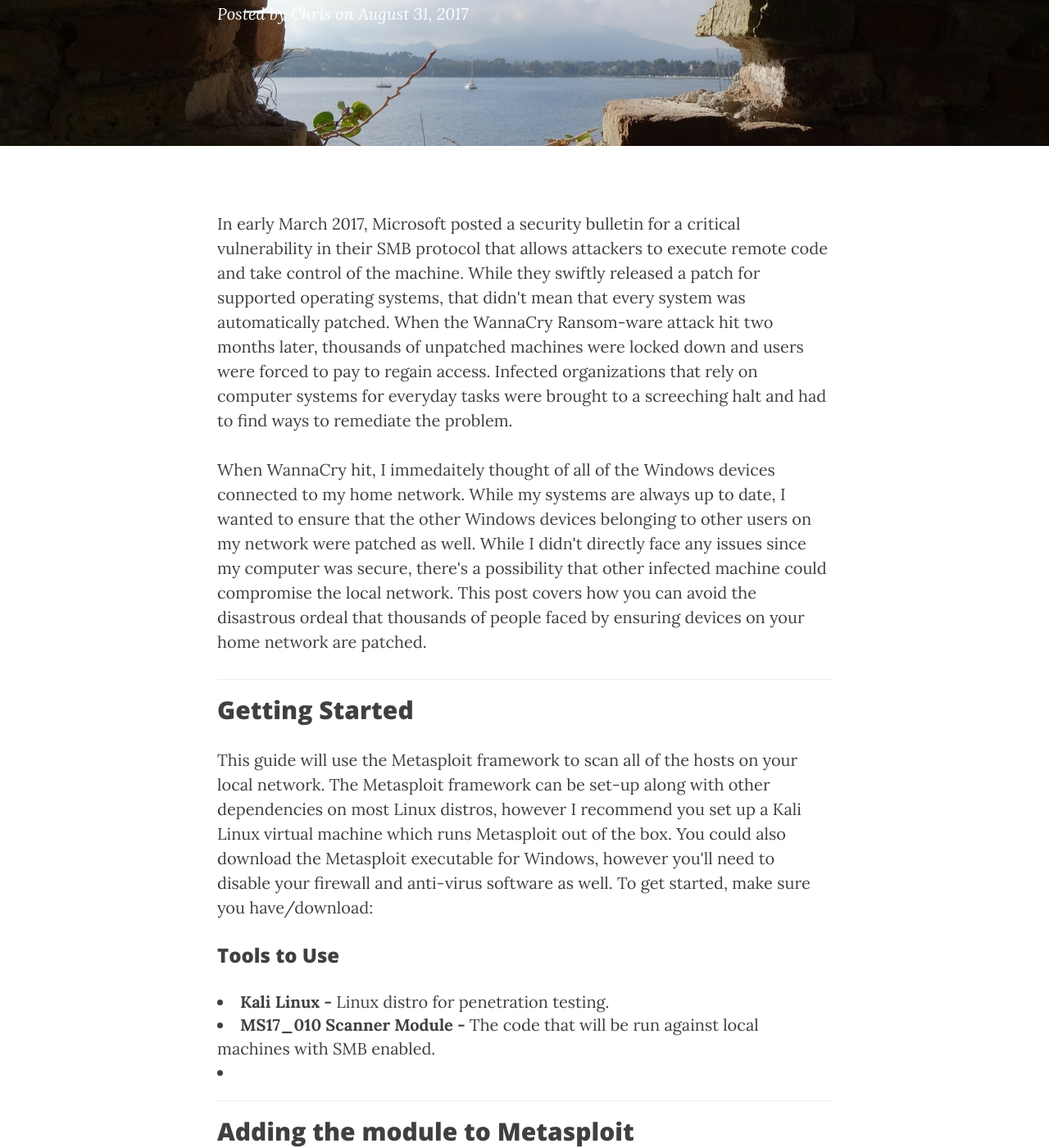
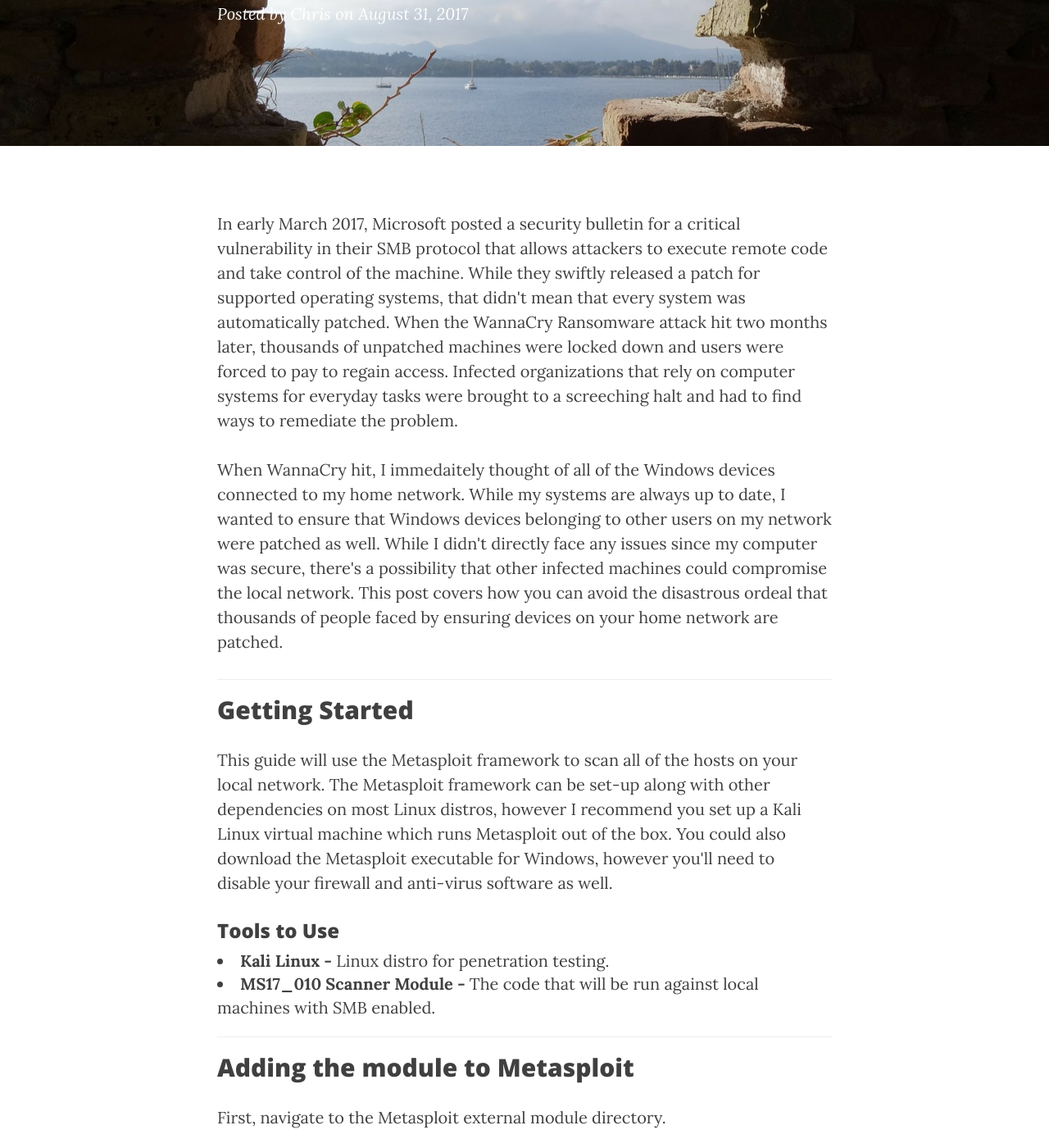
Before and after one commit to RomSec/RomSec.github.io, a Jekyll site: the page built from _posts/2017-08-01-ms17.markdown, in a window 1280 px wide and 1400 px high, scrolled down 331 px. Shown: the whole window at 82% size. Built offline with Jekyll 4.4.1, drawn with Linux system fonts in a browser that asks for light colours; nearby versions of some CDN libraries; some of the changed text lies outside the part shown.

Commit message:
Update 2017-08-01-ms17.markdown

```diff
--- a/_posts/2017-08-01-ms17.markdown
+++ b/_posts/2017-08-01-ms17.markdown
@@ -1,27 +1,26 @@
 ---
 layout:     post
-title:      "Is your network at Risk?"
+title:      "Is Your Network at Risk?"
 subtitle:   "Scanning your home network for MS17_010 with Metasploit"
 date:       2017-08-31 16:20:00
 author:     "Chris"
 header-img: "img/ms17/header.jpg"
 ---
 
-<p>In early March 2017, Microsoft posted a security bulletin for a critical vulnerability in their SMB protocol that allows attackers to execute remote code and take control of the machine. While they swiftly released a patch for supported operating systems, that didn't mean that every system was automatically patched. When the WannaCry Ransom-ware attack hit two months later, thousands of unpatched machines were locked down and users were forced to pay to regain access. Infected organizations that rely on computer systems for everyday tasks were brought to a screeching halt and had to find ways to remediate the problem. </p>
+<p>In early March 2017, Microsoft posted a security bulletin for a critical vulnerability in their SMB protocol that allows attackers to execute remote code and take control of the machine. While they swiftly released a patch for supported operating systems, that didn't mean that every system was automatically patched. When the WannaCry Ransomware attack hit two months later, thousands of unpatched machines were locked down and users were forced to pay to regain access. Infected organizations that rely on computer systems for everyday tasks were brought to a screeching halt and had to find ways to remediate the problem. </p>
 
 
-<p>When WannaCry hit, I immedaitely thought of all of the Windows devices connected to my home network. While my systems are always up to date, I wanted to ensure that the other Windows devices belonging to other users on my network were patched as well. While I didn't directly face any issues since my computer was secure, there's a possibility that other infected machine could compromise the local network. This post covers how you can avoid the disastrous ordeal that thousands of people faced by ensuring devices on your home network are patched. </p>
+<p>When WannaCry hit, I immedaitely thought of all of the Windows devices connected to my home network. While my systems are always up to date, I wanted to ensure that Windows devices belonging to other users on my network were patched as well. While I didn't directly face any issues since my computer was secure, there's a possibility that other infected machines could compromise the local network. This post covers how you can avoid the disastrous ordeal that thousands of people faced by ensuring devices on your home network are patched. </p>
 <hr>
 
 <h2>Getting Started</h2>
-<p>This guide will use the Metasploit framework to scan all of the hosts on your local network. The Metasploit framework can be set-up along with other dependencies on most Linux distros, however I recommend you set up a Kali Linux virtual machine which runs Metasploit out of the box. You could also download the Metasploit executable for Windows, however you'll need to disable your firewall and anti-virus software as well. To get started, make sure you have/download:</p>
+<p>This guide will use the Metasploit framework to scan all of the hosts on your local network. The Metasploit framework can be set-up along with other dependencies on most Linux distros, however I recommend you set up a Kali Linux virtual machine which runs Metasploit out of the box. You could also download the Metasploit executable for Windows, however you'll need to disable your firewall and anti-virus software as well.</p>
 
 <h3>Tools to Use</h3>
-<p></p>
+
 
 <li><a href="https://www.kali.org/downloads/"><b>Kali Linux - </b></a>Linux distro for penetration testing.</li>
 <li><a href="https://github.com/rapid7/metasploit-framework/blob/master/modules/auxiliary/scanner/smb/smb_ms17_010.rb"><b>MS17_010 Scanner Module - </b></a>The code that will be run against local machines with SMB enabled.</li>
-<li><b></b> </li>
 <hr>
 
 <h2>Adding the module to Metasploit</h2>
@@ -54,7 +53,7 @@ wget https://raw.githubusercontent.com/rapid7/metasploit-framework/master/module
 use auxiliary/scanner/smb/smb_ms17_010
 {% endhighlight %}
 
-<p><b>Troubleshooting</b><i>If Metasploit didn't recognize the external module, you'll need to type "reload_all" or restart Metasploit for it to pop up. Do not include the .rb file extension while running the use command.</i></p>
+<p><b>Troubleshooting</b><i> If Metasploit didn't recognize the external module, you'll need to type "reload_all" or restart Metasploit for it to pop up. Do not include the .rb file extension while running the use command.</i></p>
 
 <p>When you see "auxiliary(smb_ms17_010)" in the terminal, the module has been loaded properly. To view the options that the module requires, type "options" and you should see this:</p>
 
```
